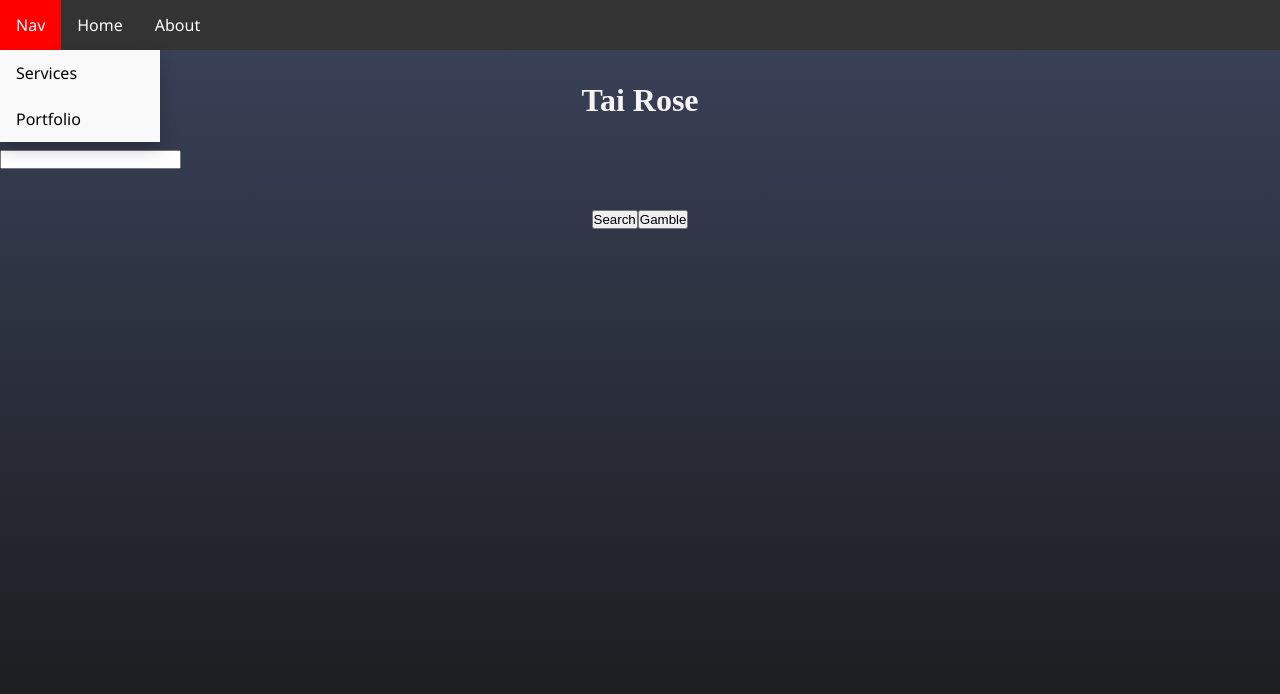
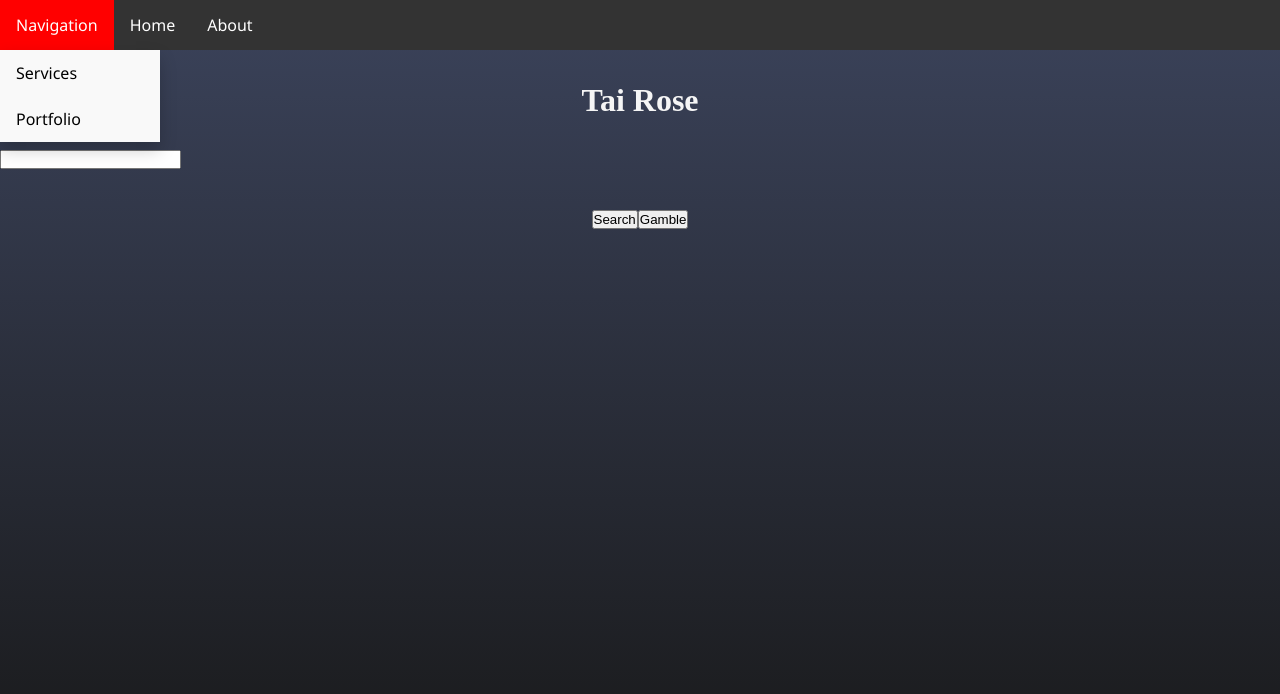
Before and after one commit to TLyncks/first-website, a plain HTML site: page index.html in a window 1280 px wide. Drawn offline with Linux system fonts and the light colour scheme.

Commit message:
Initial set-up

```diff
--- a/index.html
+++ b/index.html
@@ -13,7 +13,7 @@
     <nav>
       <ul>
         <li class="dropdown">
-          <a href="#" class="dropbtn">Nav</a>
+          <a href="#" class="dropbtn">Navigation</a>
           <div class="dropdown-content">
             <a href="#">Services</a>
             <a href="#">Portfolio</a>
```
